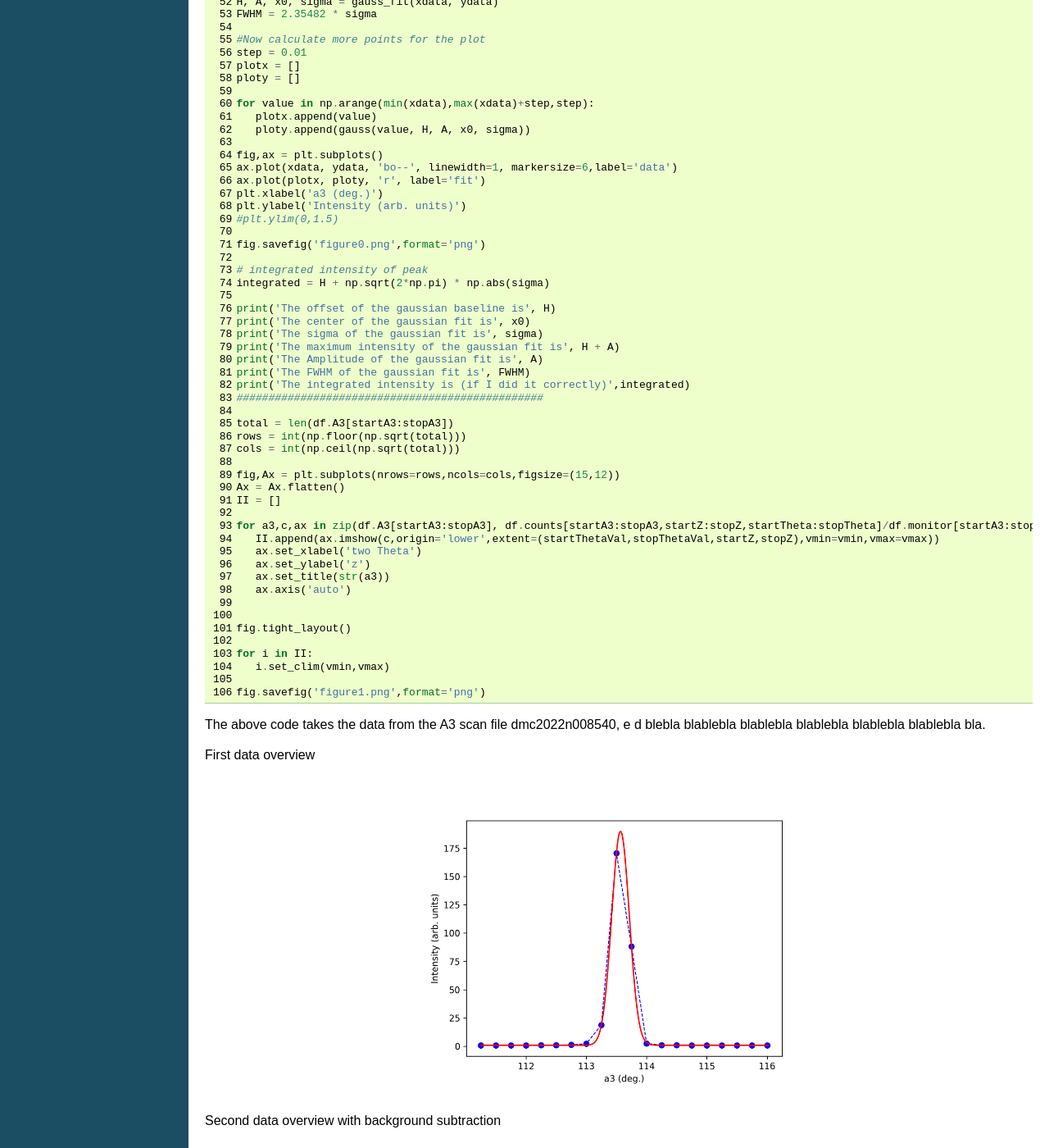
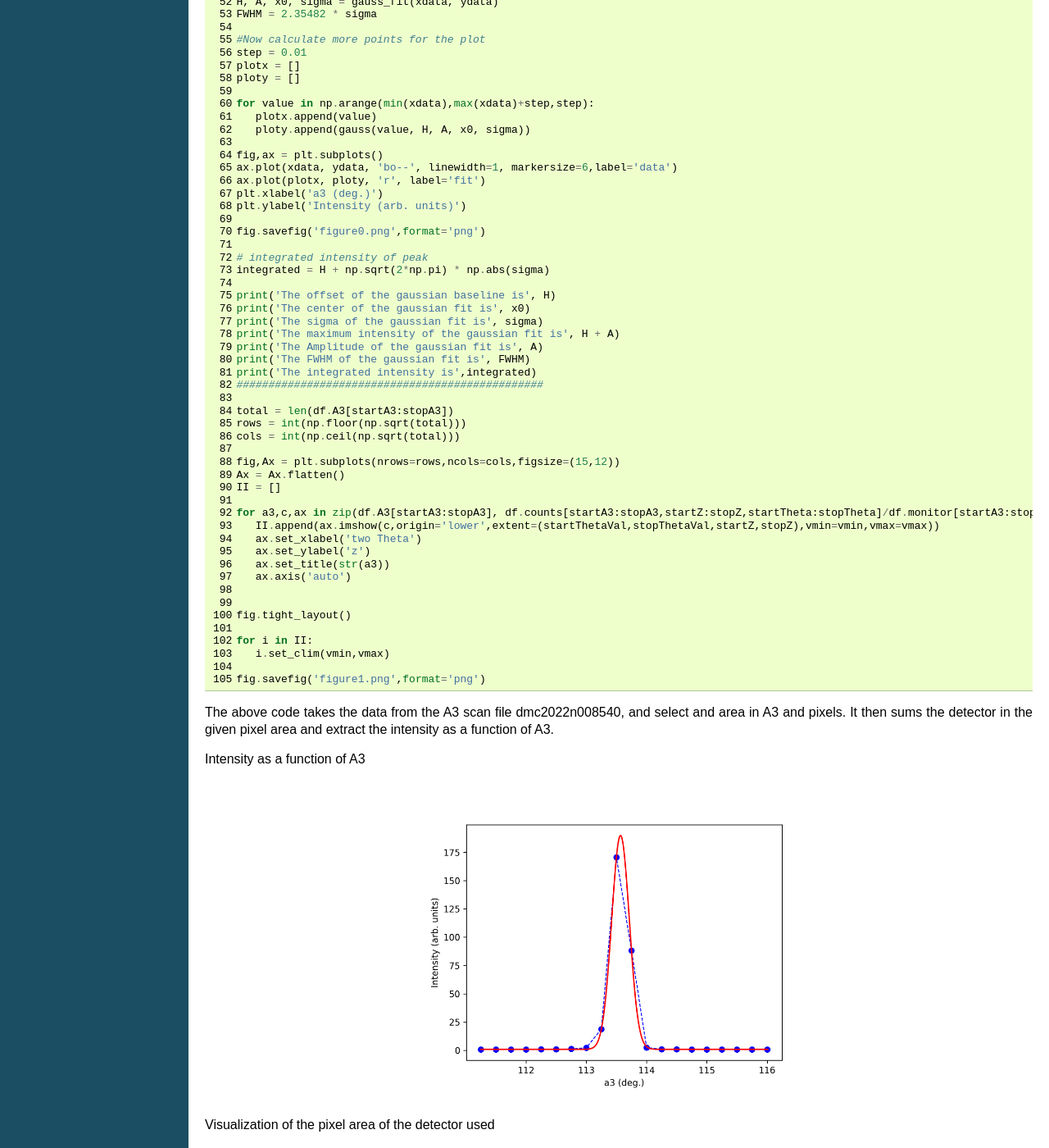
Before and after one commit to oystesf/DMCpy, a Sphinx documentation site: the page built from docs/Tutorials/box/box.rst, in a window 1280 px wide and 1400 px high, scrolled down 977 px. Shown: the whole window at 82% size. Built offline with Sphinx 7.4.7, drawn with Linux system fonts in a browser that asks for light colours.

Commit message:
New update of tutorial texts

```diff
--- a/docs/Tutorials/Cut1D.rst
+++ b/docs/Tutorials/Cut1D.rst
@@ -1,6 +1,6 @@
 Cut1D
 ^^^^^
-After inspecting the scattering plane, we want to perform cuts along certain directions. In this tutorial, we demonstrate the cut1D function. Cuts can be made given by hkl or Qx, Qy, Qz. The width of the cut can be adjusted by the keywords width and widthZ.
+After inspecting the scattering plane, we want to perform cuts along certain directions. In this tutorial, we demonstrate the cut1D function. Cuts can be made given by hkl or Qx, Qy, Qz. The width of the cut can be adjusted by the keywords width and widthZ. Note that this function is not intended for obtaining integrated intensities of Bragg peaks.
 
 .. code-block:: python
    :linenos:
@@ -58,7 +58,7 @@ After inspecting the scattering plane, we want to perform cuts along certain dir
    np.savetxt(os.path.join(path,'cut.txt'),saveData,header='h,k,l,I,err',delimiter=',')
 
 
-The above code takes the data from the A3 scan file dmc2021n008540, and align it by a UB matrix loaded from disk.Then one cuts across the 110 relection is performed.
+The above code takes the data from the A3 scan file dmc2021n008540, and align it by a UB matrix loaded from disk.Then one cuts across the 110 relection is performed. The example also demonstrate how kwargs can be given to the functions to adjust the apperance of the figure.
 
 The cut is diplayed below
 
--- a/docs/Tutorials/Cut2D.rst
+++ b/docs/Tutorials/Cut2D.rst
@@ -27,7 +27,7 @@ After inspecting the scattering plane, we want to perform cuts along certain dir
    # load UB matrix
    ds.loadSample(r'data/SC/UB.bin')
 
-   # define 2D cut
+   # define 2D cut width orthogonal to cut plane
    width = 0.5
 
    points = np.array([[0.0,0.0,0.0],
@@ -82,9 +82,9 @@ After inspecting the scattering plane, we want to perform cuts along certain dir
    ax.to_csv(planeFigName+'.csv',**kwargs)
 
 
-The above code takes the data from the A3 scan file dmc2021n000590, align and plot the scattering plane.Then three cuts along different directions are performed.
+The above code takes the data from the A3 scan file dmc2021n000590, align and plot the scattering plane.
 
-First data overview with Qz slightly positive and Qx and Qy in the plane
+Figure of the 2D plane in RLU.
 
 .. figure:: 2Dcut.png
   :width: 50%
--- a/docs/Tutorials/box/box.rst
+++ b/docs/Tutorials/box/box.rst
@@ -73,7 +73,6 @@ This tutorial demonstrate a primitive method for integrating Bragg peaks from si
    ax.plot(plotx, ploty, 'r', label='fit')
    plt.xlabel('a3 (deg.)')
    plt.ylabel('Intensity (arb. units)')
-   #plt.ylim(0,1.5)
 
    fig.savefig('figure0.png',format='png')
 
@@ -86,7 +85,7 @@ This tutorial demonstrate a primitive method for integrating Bragg peaks from si
    print('The maximum intensity of the gaussian fit is', H + A)
    print('The Amplitude of the gaussian fit is', A)
    print('The FWHM of the gaussian fit is', FWHM)
-   print('The integrated intensity is (if I did it correctly)',integrated)
+   print('The integrated intensity is',integrated)
    ################################################
 
    total = len(df.A3[startA3:stopA3])
@@ -113,9 +112,9 @@ This tutorial demonstrate a primitive method for integrating Bragg peaks from si
    fig.savefig('figure1.png',format='png')
 
 
-The above code takes the data from the A3 scan file dmc2022n008540, e d blebla blablebla blablebla blablebla blablebla blablebla bla.
+The above code takes the data from the A3 scan file dmc2022n008540, and select and area in A3 and pixels. It then sums the detector in the given pixel area and extract the intensity as a function of A3.
 
-First data overview
+Intensity as a function of A3
 
 .. figure:: box1.png
   :width: 50%
@@ -123,7 +122,7 @@ First data overview
 
 
 
-Second data overview with background subtraction
+Visualization of the pixel area of the detector used
 
 .. figure:: box2.png
   :width: 50%
--- a/docs/Tutorials/subtract/subtract.rst
+++ b/docs/Tutorials/subtract/subtract.rst
@@ -1,6 +1,6 @@
 Subtracting data sets
 ^^^^^^^^^^^^^^^^^^^^^
-It can be very useful to subtract two data sets from each other, e.g. to look for diffuse magnetic scattering. In DMCpy, two data sets with the same A3 can be subtracted from each other. An example of a code is below.
+It can be very useful to subtract two data sets from each other, e.g. to look for diffuse magnetic scattering. In DMCpy, two data sets with the same A3 can be subtracted from each other. An example of a code is below. The subtraction is perfomed on the DataSet and 3DViewer, plotQPlane, and plotCut1D can be used on the subtracted data.
 
 .. code-block:: python
    :linenos:
@@ -77,7 +77,8 @@ First data overview
   :align: center
 
 
-\Second data overview with background subtraction and A3 step 114
+
+Second data overview with background subtraction and A3 step 114
 
 .. figure:: InteractiveViewerSub.png
   :width: 50%
```
Also changed, not shown: 4 other files.
